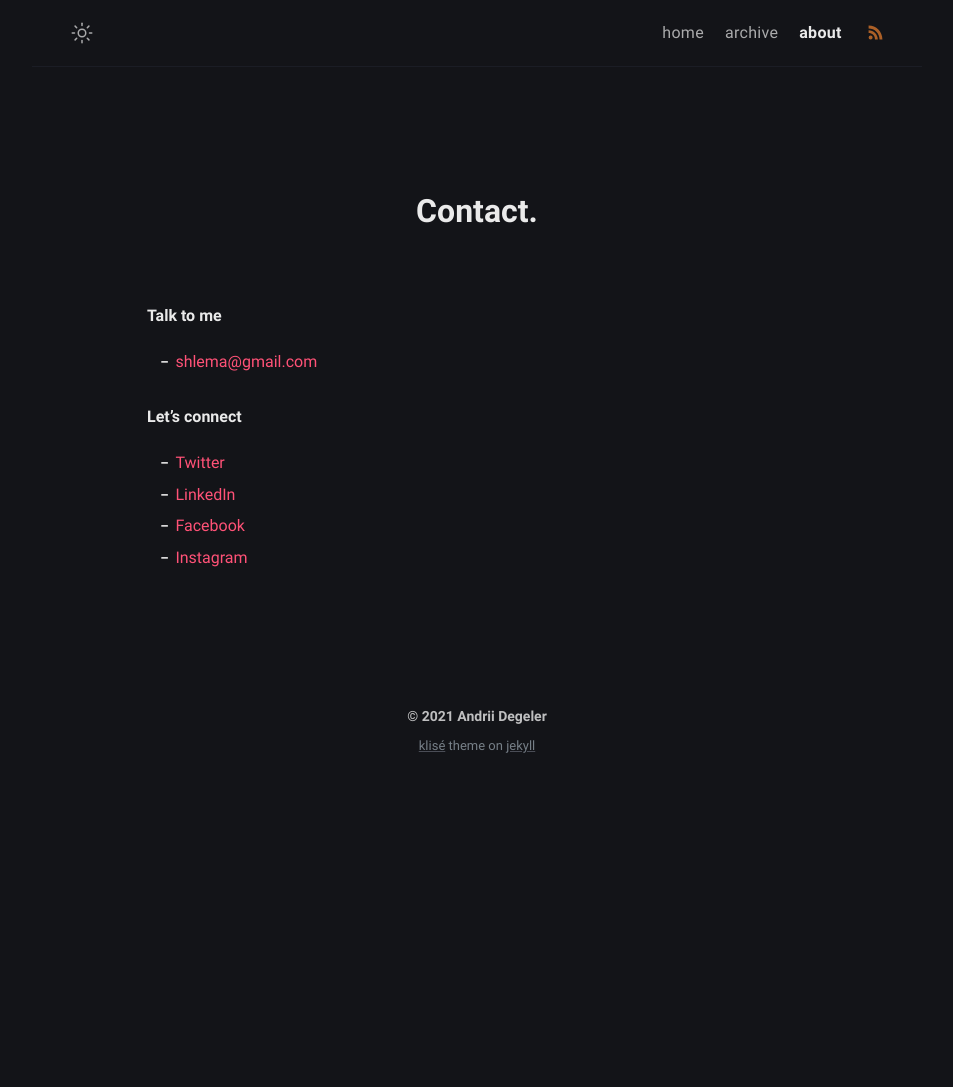
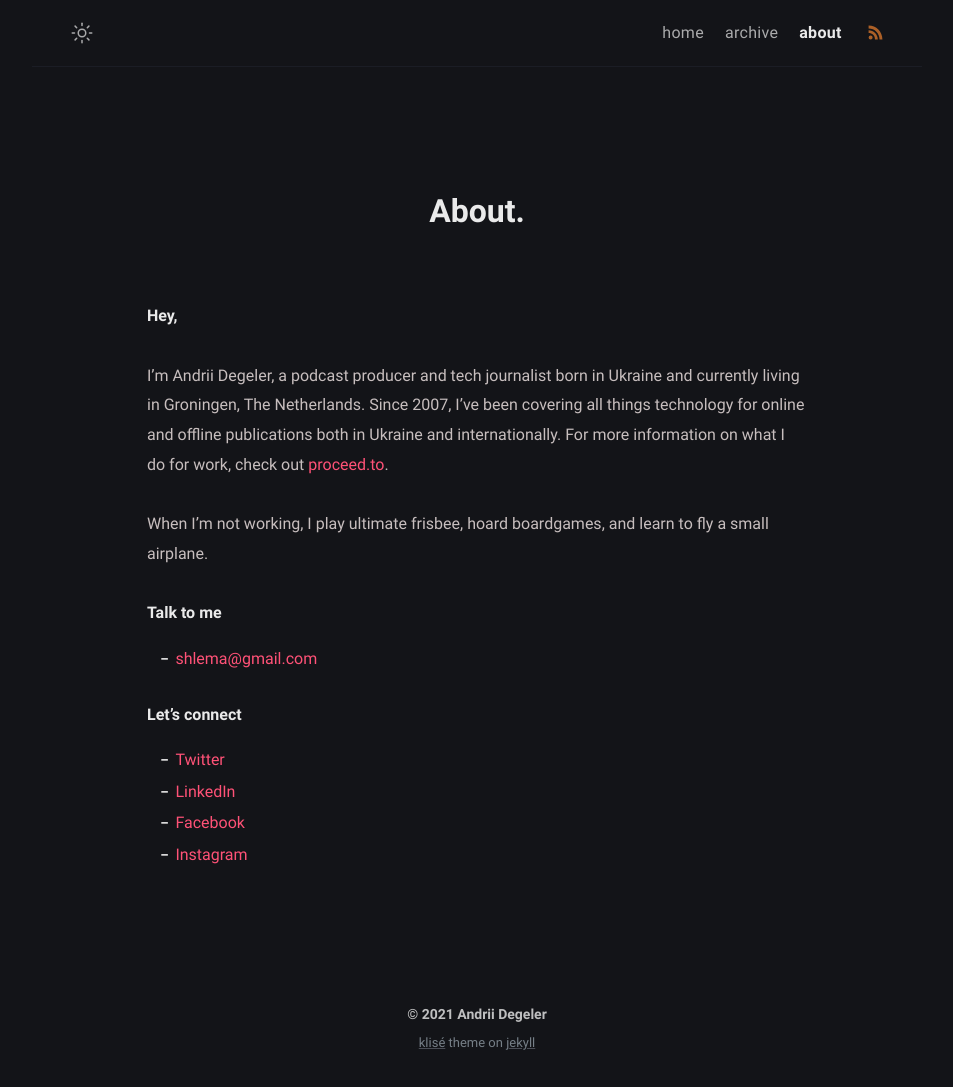
Before and after one commit to shlema/shlema.github.io, a Jekyll site: the page built from about.md, in a window 1280 px wide. Shown: the whole page, without its empty margins (163-1116 px from the left). Built offline with Jekyll 4.4.1, drawn with Linux system fonts in a browser that asks for light colours; before the commit the page ends 900 px from its top, so only the background shows below that.

Commit message:
new post, TG comments

```diff
--- a/_config.yml
+++ b/_config.yml
@@ -7,6 +7,9 @@ timezone: Europe/Amsterdam # set your timezone
 image: assets/img/ogp.png # This image used for Open Graph more info https://ogp.me/
 repo: https://github.com/shlema/shlema.github.io # site repo [optional]
 mode: dark # default theme "dark" | "light"
+
+# telegram comments
+telegram_site_id: "Sc-g4c-R"
 
 # Profile settings
 author:
--- /dev/null
+++ b/_includes/telegram.html
@@ -0,0 +1,3 @@
+{% if page.comments %}
+<script async src="https://comments.app/js/widget.js?3" data-comments-app-website="Sc-g4c-R" data-limit="5" data-color="F0B138" data-dark="1"></script>
+{% endif %}
--- a/about.md
+++ b/about.md
@@ -1,10 +1,15 @@
 ---
-title: Contact
+title: About
 permalink: /about/
 layout: page
 comments: false
 ---
 
+**Hey,**
+
+I’m Andrii Degeler, a podcast producer and tech journalist born in Ukraine and currently living in Groningen, The Netherlands. Since 2007, I’ve been covering all things technology for online and offline publications both in Ukraine and internationally. For more information on what I do for work, check out [proceed.to](https://proceed.to).
+
+When I'm not working, I play ultimate frisbee, hoard boardgames, and learn to fly a small airplane.
 
 **Talk to me**
 
```
Also changed, not shown: _layouts/post.html (+4 -4 lines), _posts/2021-11-01-leaving-tech-eu.md (+1 -0 lines), _posts/2021-11-19-can-you-record-a-podcast-on-zoom.md (added, +45 -0 lines), assets/img/zoom-audio-test.jpg (added), 2 other files.
